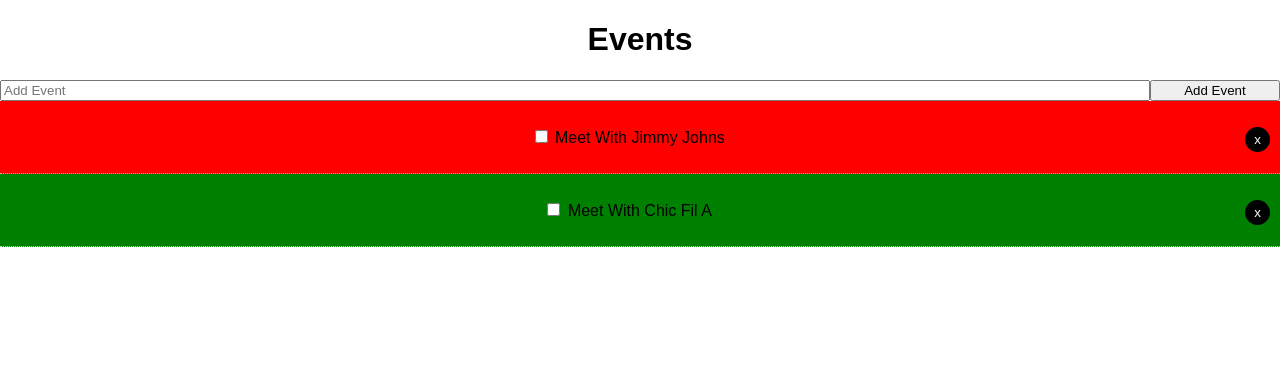
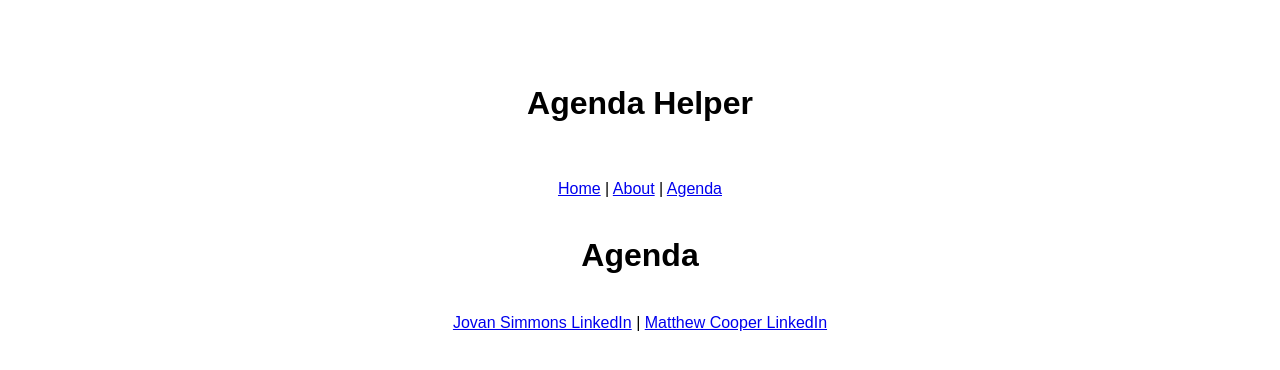
Before and after one commit to jovan2255/Partner, a React (Create React App) app: page /Agenda in a window 1280 px wide. Shown: the top 370 px of the page. Built offline with nearby package versions, Linux system fonts and the light colour scheme.

Commit message:
5th commit

```diff
--- a/src/App.js
+++ b/src/App.js
@@ -2,6 +2,13 @@
 import './App.css';
 import EventsComponent from './components/EventsComponent';
 import AddEvent from './components/addEvent';
+import {BrowserRouter as Router, Route } from 'react-router-dom';
+import About from './components/pages/About';
+import Header from './components/Header';
+import Footer from './components/Footer';
+import Agenda from './components/pages/Agenda';
+
+
 
 class App extends Component {
 state = {
@@ -58,14 +65,37 @@
   render() {
     console.log(this.state.events)
     return (
-      <div className="App">
-      <h1>Events</h1>
-      <AddEvent AddEvent={this.AddEvent}/>
-      <EventsComponent events={this.state.events} markWindow={this.markWindow} delEvent={this.delEvent}/>
+      <Router>
+      <div style={siteStyles} className="App">
+      <h1>Agenda Helper</h1>
+      <Header />
 
+      <Route exact path="/" render={props=>(
+        <React.Fragment>
+
+    <EventsComponent events={this.state.events} markWindow={this.markWindow} delEvent={this.delEvent}/>
+
+    <AddEvent AddEvent={this.AddEvent}/>
+
+   </React.Fragment>
+      )} />
+
+  <Route path="/about" component={About} />
+  <Route path="/Agenda" component={Agenda} />
+  <Footer />
       </div>
+      </Router>
     );
   }
 }
 
+const siteStyles ={
+ display: 'grid',
+marginTop: '5%',
+marginLeft: '25%',
+marginRight: '25%',
+
+
+}
+
 export default App;
--- a/src/components/EventsItem.js
+++ b/src/components/EventsItem.js
@@ -17,9 +17,6 @@
     handleSubmit() {
         alert('A name was submitted: ' )
     }
-
-
-
 
 
     render() {
--- /dev/null
+++ b/src/components/Footer.js
@@ -0,0 +1,16 @@
+import React from 'react'
+import { Link } from 'react-router-dom';
+function Footer() {
+    return (
+        <div>
+    <br />
+               <footer>
+
+<a href="https://www.linkedin.com/in/jovans/">Jovan Simmons LinkedIn</a>  |  <a href="https://www.linkedin.com/in/matthew-cooper-897049172/">Matthew Cooper LinkedIn</a>
+
+        </footer>
+
+        </div>
+    )
+}
+export default Footer;
--- /dev/null
+++ b/src/components/Header.js
@@ -0,0 +1,16 @@
+import React from 'react'
+import { Link } from 'react-router-dom';
+
+
+function Header() {
+    return (
+        <header>
+            <br />
+            <br />
+        <Link to='/'>Home</Link> | <Link to='/about'>About</Link> | <Link to='/Agenda'>Agenda</Link>
+        <br />
+        <br />
+        </header>
+    )
+}
+export default Header;
--- /dev/null
+++ b/src/components/pages/About.js
@@ -0,0 +1,11 @@
+import React from 'react'
+
+function About() {
+    return (
+        <div>
+            <h1>About</h1>
+            <p>This is our About Page</p>
+        </div>
+    )
+}
+export default About;
--- /dev/null
+++ b/src/components/pages/Agenda.js
@@ -0,0 +1,11 @@
+import React from 'react'
+
+function Agenda() {
+    return (
+        <div>
+            <h1>Agenda</h1>
+
+        </div>
+    )
+}
+export default Agenda;
```
